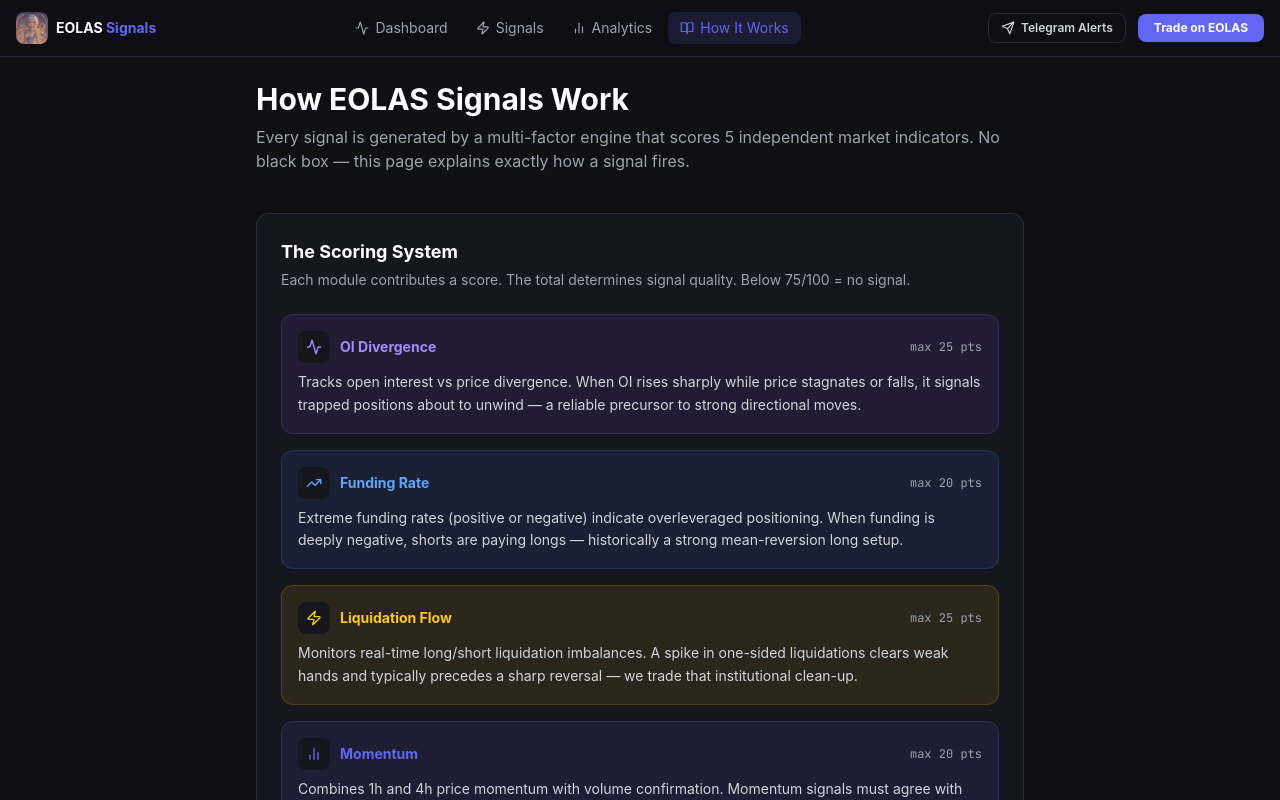
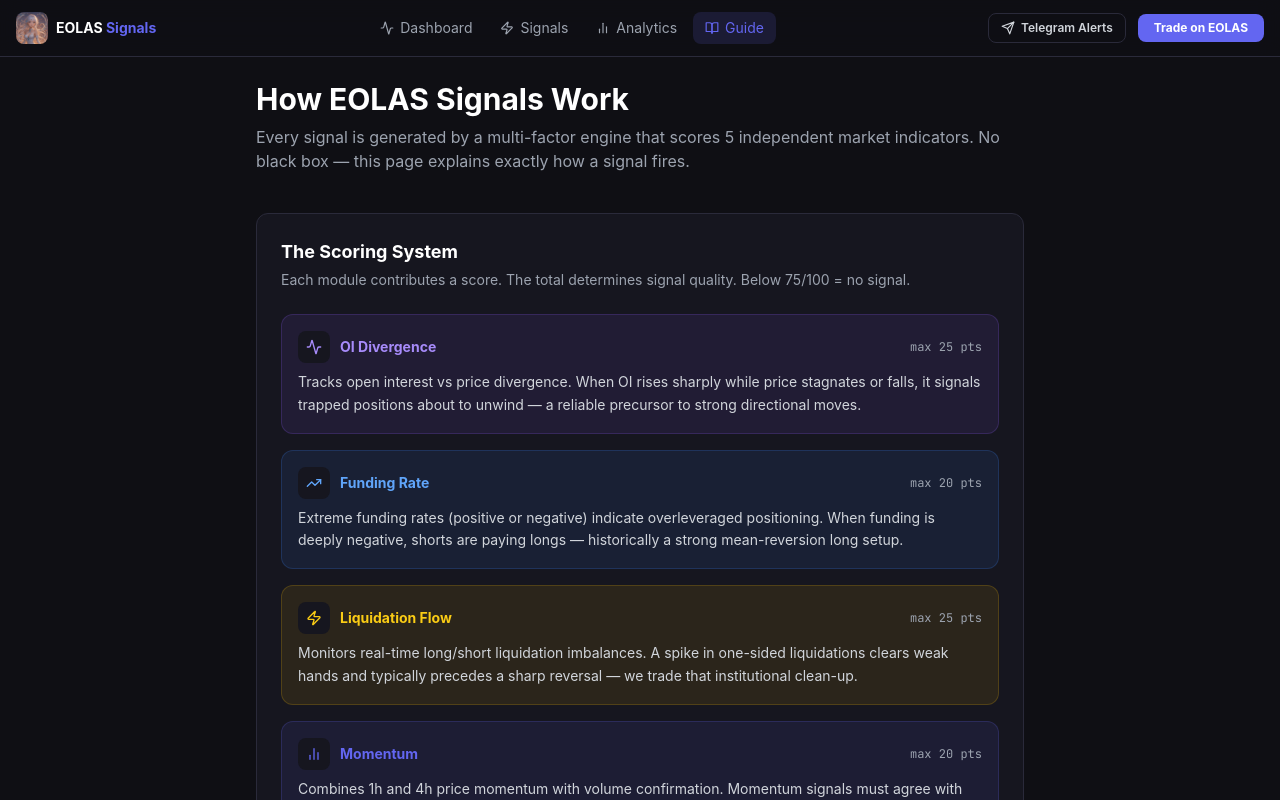
Before and after one commit to Albertech2005/eolas-signals, a Next.js app in the folder frontend/: page /how-it-works in a window 1280 px wide. Shown: the top 800 px of the page. Built offline with nearby package versions, Linux system fonts and the light colour scheme.

Commit message:
fix: add use client to how-it-works page, shorten nav label to Guide

```diff
--- a/frontend/app/how-it-works/page.tsx
+++ b/frontend/app/how-it-works/page.tsx
@@ -1,3 +1,4 @@
+'use client'
 import { cn } from '@/lib/utils'
 import { Activity, TrendingUp, Zap, Shield, BarChart2, CheckCircle } from 'lucide-react'
 
--- a/frontend/components/layout/Header.tsx
+++ b/frontend/components/layout/Header.tsx
@@ -9,7 +9,7 @@
   { href: '/',             label: 'Dashboard',    icon: Activity  },
   { href: '/signals',      label: 'Signals',      icon: Zap       },
   { href: '/analytics',    label: 'Analytics',    icon: BarChart2 },
-  { href: '/how-it-works', label: 'How It Works', icon: BookOpen  },
+  { href: '/how-it-works', label: 'Guide', icon: BookOpen  },
 ]
 
 export function Header() {
```
